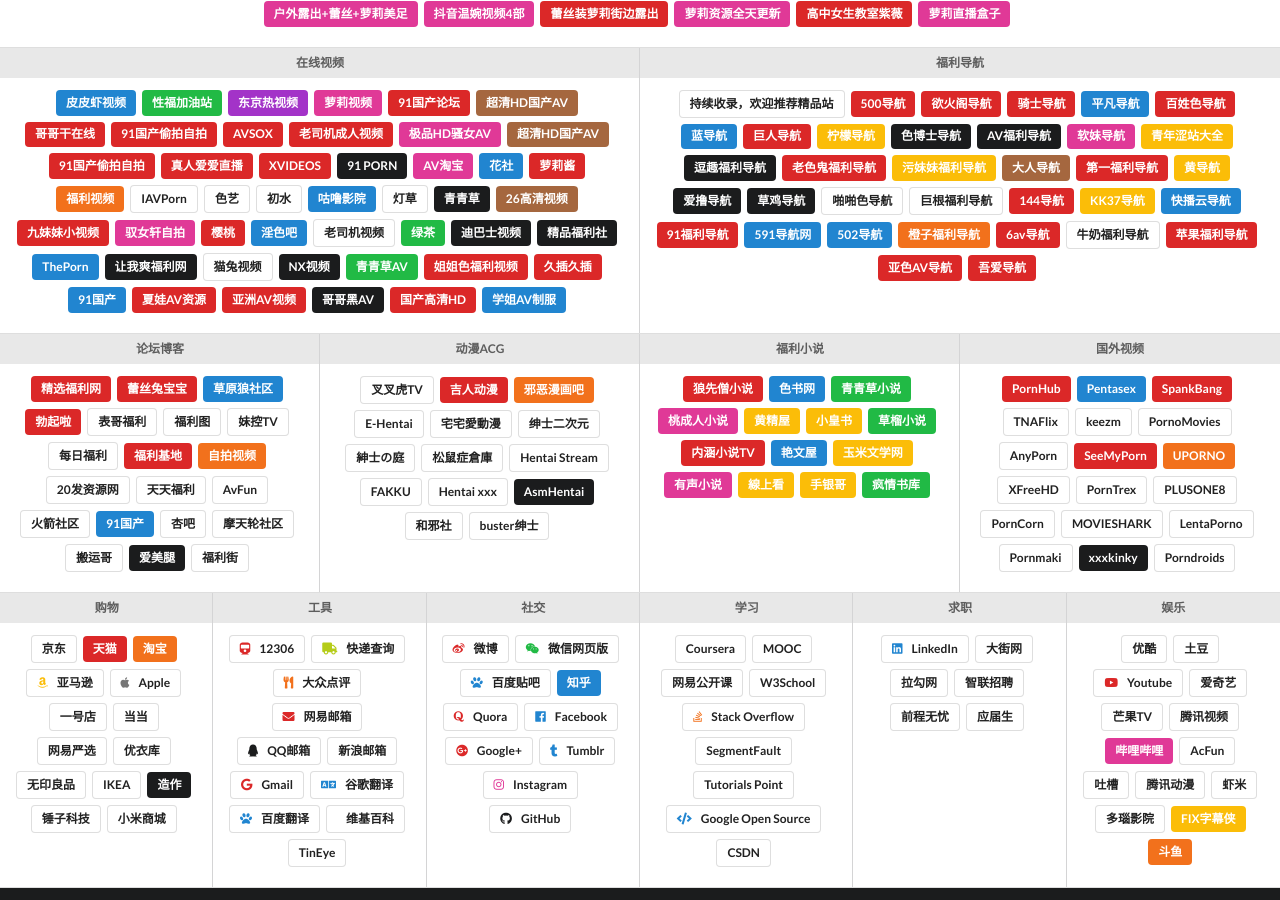
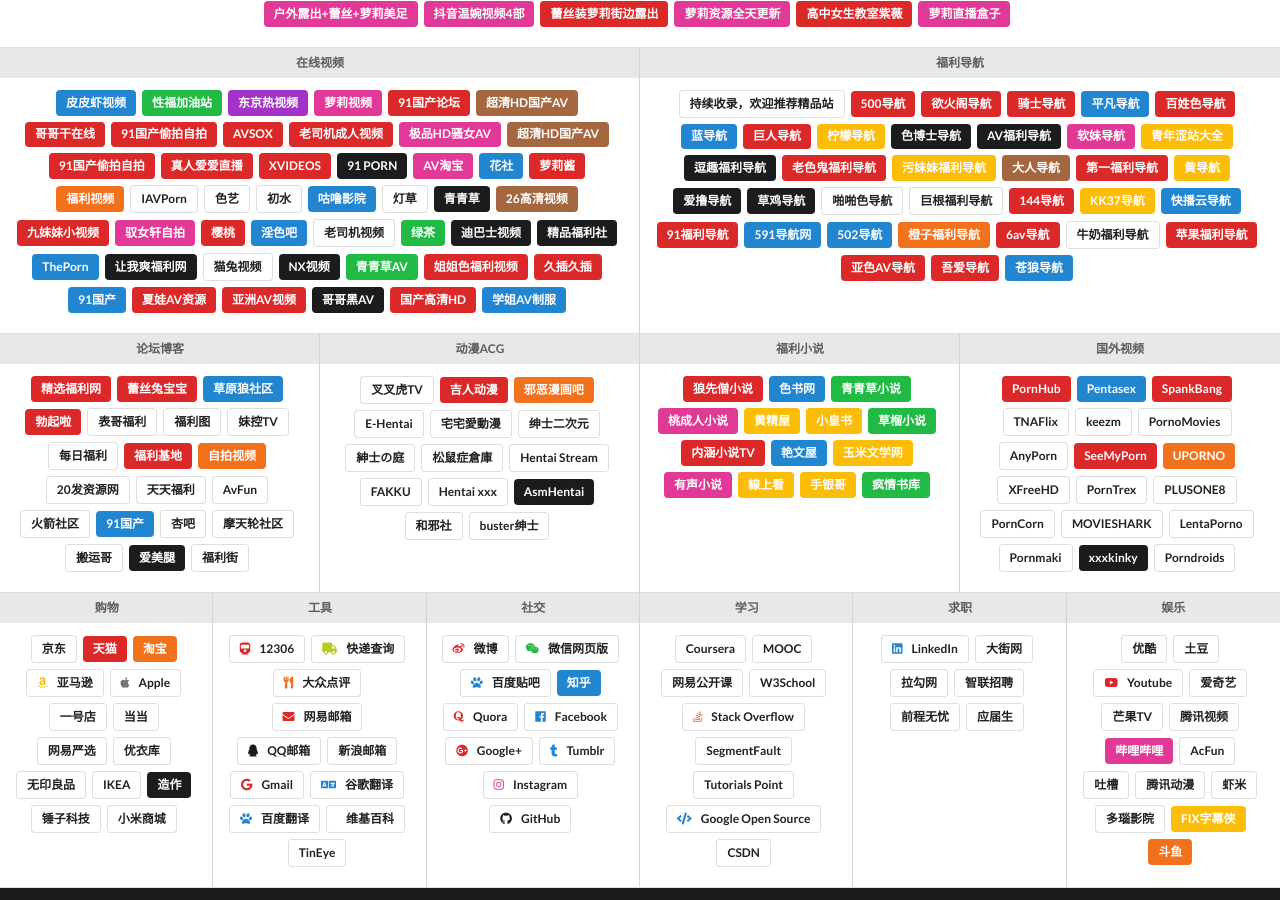
Before and after one commit to boboyang1/xxfldh, a Jekyll site: the page built from index.html, in a window 1280 px wide and 900 px high, scrolled down 1148 px. Built offline with Jekyll 4.4.1, drawn with Linux system fonts in a browser that asks for light colours; comment, search, counter and statistics services are not loaded.

Commit message:
Update links.yml

```diff
--- a/_data/links.yml
+++ b/_data/links.yml
@@ -510,6 +510,10 @@
     - name:  吾爱导航
       style: red
       url: http://www.wuaidh.com/?xxfldh
+
+    - name: 苍狼导航
+      style: blue
+      url: http://18au.cn/?xxfldh
 
 - section: THREE
   categories:
```
